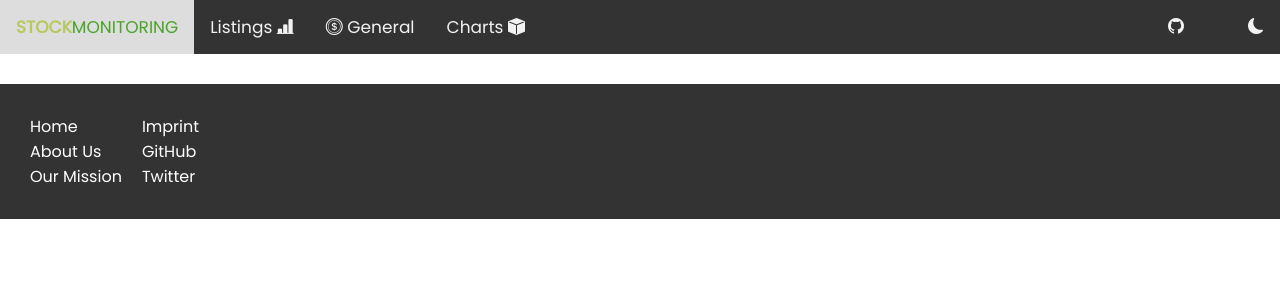
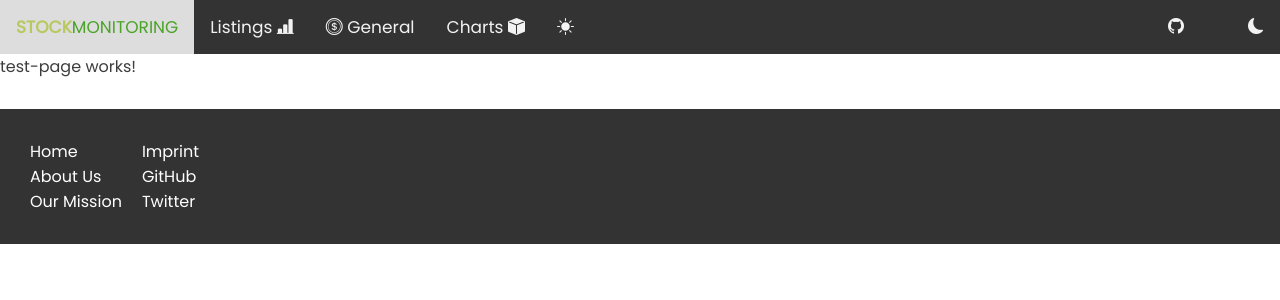
Before and after one commit to GetInThereLewis/StockMonitoring, an Angular app in the folder stock-frontend/: page /testpage in a window 1280 px wide. Before the commit this address led to /. Shown: the top 300 px of the page. Built offline with nearby package versions, Linux system fonts and the light colour scheme.

Commit message:
added testpage

```diff
--- a/stock-frontend/src/app/app-routing.module.ts
+++ b/stock-frontend/src/app/app-routing.module.ts
@@ -4,11 +4,13 @@ import { LandingPageComponent } from './landing-page/landing-page.component';
 
 import { FullListingsComponent } from './full-listings/full-listings.component';
 import { AddListingRestrictedComponent } from './add-listing-restricted/add-listing-restricted.component';
+import { TestPageComponent } from './test-page/test-page.component';
 const routes: Routes = [
   {path: '', redirectTo:'/home', pathMatch:'full'},
   {path: 'home', component: LandingPageComponent},
   {path: 'all-listings', component: FullListingsComponent},
-  {path: 'admin-panel/add', component: AddListingRestrictedComponent}
+  {path: 'admin-panel/add', component: AddListingRestrictedComponent},
+  {path: 'testpage', component: TestPageComponent}
 
 ];
 
--- a/stock-frontend/src/app/app.module.ts
+++ b/stock-frontend/src/app/app.module.ts
@@ -12,6 +12,7 @@ import { ReactiveFormsModule } from '@angular/forms';
 import {HttpClientModule} from '@angular/common/http';
 import { ContentBoxComponent } from './content-box/content-box.component';
 import { FooterComponent } from './footer/footer.component';
+import { TestPageComponent } from './test-page/test-page.component';
 @NgModule({
   declarations: [
     AppComponent,
@@ -20,7 +21,8 @@ import { FooterComponent } from './footer/footer.component';
     FullListingsComponent,
     AddListingRestrictedComponent,
     ContentBoxComponent,
-    FooterComponent
+    FooterComponent,
+    TestPageComponent
   ],
   imports: [
     BrowserModule,
--- a/stock-frontend/src/app/nav-bar/nav-bar.component.html
+++ b/stock-frontend/src/app/nav-bar/nav-bar.component.html
@@ -14,7 +14,9 @@
     <a href="">
         Charts
         <i class="icon bi bi-box-fill"></i></a>
-
+    <a routerLink="/testpage">
+        <i class="bi bi-sun-fill"></i>
+    </a>
     <div class="right-part dark-mode">
 
         <i class=" darkmode-switch bi bi-github"></i>
--- /dev/null
+++ b/stock-frontend/src/app/test-page/test-page.component.html
@@ -0,0 +1 @@
+<p>test-page works!</p>
--- /dev/null
+++ b/stock-frontend/src/app/test-page/test-page.component.ts
@@ -0,0 +1,15 @@
+import { Component, OnInit } from '@angular/core';
+
+@Component({
+  selector: 'app-test-page',
+  templateUrl: './test-page.component.html',
+  styleUrls: ['./test-page.component.scss']
+})
+export class TestPageComponent implements OnInit {
+
+  constructor() { }
+
+  ngOnInit(): void {
+  }
+
+}
```
Also changed, not shown: stock-frontend/src/app/test-page/test-page.component.scss (added), 1 other file (tests, documents, lock files or other folders).
